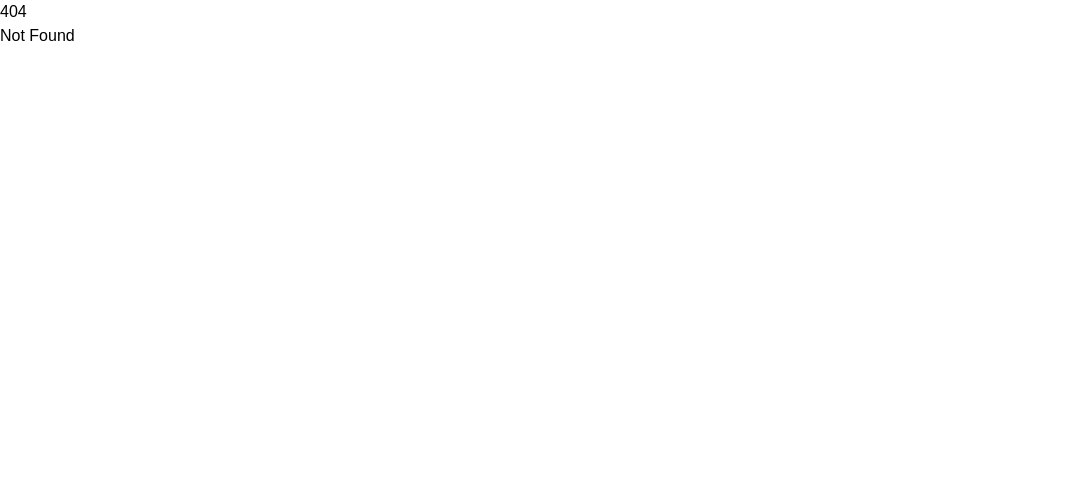
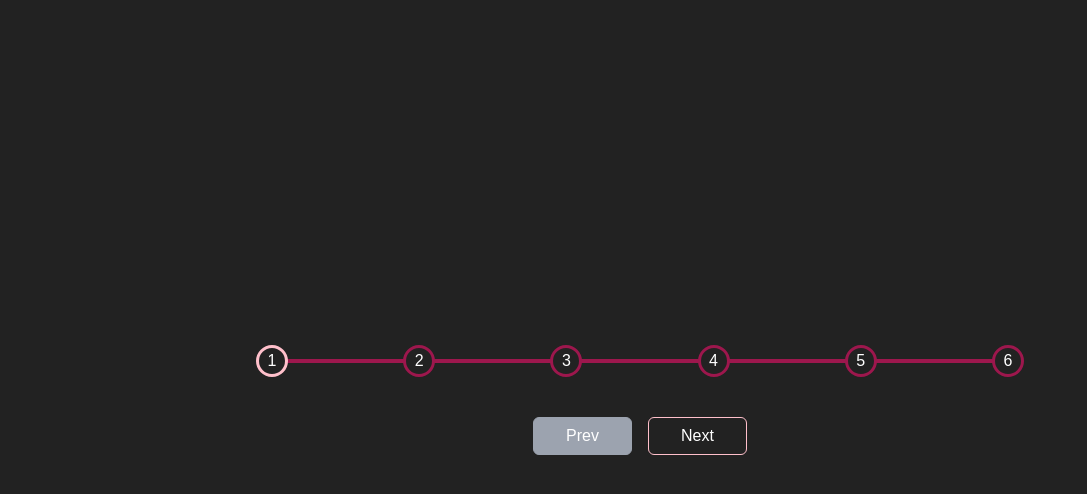
Before and after one commit to xsjcTony/50projects50days-svelte, a SvelteKit app: page /progress-steps in a window 1280 px wide. Before the commit this address had no page. Shown: the top 494 px of the page, without its empty margins (0-1087 px from the left). Built offline with nearby package versions, Linux system fonts and the light colour scheme.

Commit message:
02 - progress steps

```diff
--- a/src/app.css
+++ b/src/app.css
@@ -5,6 +5,6 @@
 
 html,
 body {
+    @apply h-full bg-[#222];
     font-family: 'Muli', sans-serif;
-    height: 100%;
 }
--- a/src/routes/+page.svelte
+++ b/src/routes/+page.svelte
@@ -7,17 +7,25 @@
 
   const projects: Project[] = [
     {
-      title: '01 - Expanding Cards',
-      link: '/01-expanding-cards'
+      title: 'Expanding Cards',
+      link: '/expanding-cards'
+    },
+    {
+      title: 'Progress Steps',
+      link: '/progress-steps'
     }
   ]
 </script>
 
 
 <main class="grid place-items-center min-h-full">
-    {#each projects as { title, link }}
-        <a href="{link}" target="_blank" rel="noreferrer">{title}</a>
-    {/each}
+    <div class="flex flex-col">
+        {#each projects as { title, link }, index}
+            <a href="{link}" target="_blank" rel="noreferrer">
+                {(index + 1).toString(10).padStart(2, '0')} - {title}
+            </a>
+        {/each}
+    </div>
 </main>
 
 
--- /dev/null
+++ b/src/routes/progress-steps/+page.svelte
@@ -0,0 +1,39 @@
+<script lang="ts">
+import Steps from '@/routes/progress-steps/components/Steps.svelte'
+
+
+const steps = 6
+let currentStep = 1
+
+const increaseStep = () => void (currentStep < steps && (currentStep = currentStep + 1))
+const decreaseStep = () => void (currentStep > 1 && (currentStep = currentStep - 1))
+</script>
+
+
+<main class="grid min-h-full place-items-center">
+  <div class="flex w-3/5 flex-col items-center gap-y-10">
+    <Steps steps={steps} currentStep={currentStep} />
+    <div class="flex gap-x-4">
+      <button
+        class="border text-white px-8 py-1.5 rounded-md shadow-[0_0_10px] shadow-transparent duration-[.4s] transition-shadow
+          {currentStep === 1
+            ? 'bg-gray-400 border-gray-400 cursor-not-allowed'
+            : 'border-pink active:scale-[.95] hover:shadow-white'}"
+        on:click={decreaseStep}
+        disabled={currentStep === 1}
+      >
+        Prev
+      </button>
+      <button
+        class="border text-white px-8 py-1.5 rounded-md shadow-[0_0_10px] shadow-transparent duration-[.4s] transition-shadow
+          {currentStep === steps
+            ? 'bg-gray-400 border-gray-400 cursor-not-allowed'
+            : 'border-pink active:scale-[.95] hover:shadow-white'}"
+        on:click={increaseStep}
+        disabled={currentStep === steps}
+      >
+        Next
+      </button>
+    </div>
+  </div>
+</main>
--- /dev/null
+++ b/src/routes/progress-steps/components/Steps.svelte
@@ -0,0 +1,33 @@
+<script lang="ts">
+  export let steps: number
+  export let currentStep: number
+
+  $: percentage = (currentStep - 1) / (steps - 1)
+</script>
+
+
+<div
+  class="relative flex w-full justify-between before:absolute before:w-[calc(100%-2rem)] before:h-1 before:bg-pink-800 before:top-1/2 before:-translate-y-1/2 before:-z-[2] before:l-0 before:translate-x-4 isolate after:absolute after:w-[calc(100%-2rem)] after:h-1 after:bg-pink after:top-1/2 after:-translate-y-1/2 after:-z-[1] after:l-0 after:translate-x-4 after:origin-left after:transition-[transform] after:duration-[.4s]"
+  id="steps_container"
+  style:--percentage={percentage}
+>
+  {#each Array(steps) as _, index}
+    <span
+      class="inline-flex h-8 w-8 items-center justify-center rounded-full border-[3px] text-white border-pink-800 bg-[#222] select-none transition-[border] duration-[.4s]"
+      class:active={currentStep > index}
+    >
+      {index + 1}
+    </span>
+  {/each}
+</div>
+
+
+<style lang="scss">
+    #steps_container::after {
+        transform: translate(1rem, -50%) scaleX(var(--percentage, 0));
+    }
+
+    .active {
+        @apply border-pink
+    }
+</style>
--- a/tsconfig.json
+++ b/tsconfig.json
@@ -9,7 +9,11 @@
     "skipLibCheck": true,
     "sourceMap": true,
     "strict": true,
-    "noEmit": true
+    "noEmit": true,
+    "baseUrl": ".",
+    "paths": {
+      "@/*": ["src/*"]
+    }
   },
   "include": [
     ".svelte-kit/ambient.d.ts",
```
Also changed, not shown: .eslintrc.cjs, src/routes/expanding-cards/+page.svelte (renamed from src/routes/01-expanding-cards/+page.svelte).
